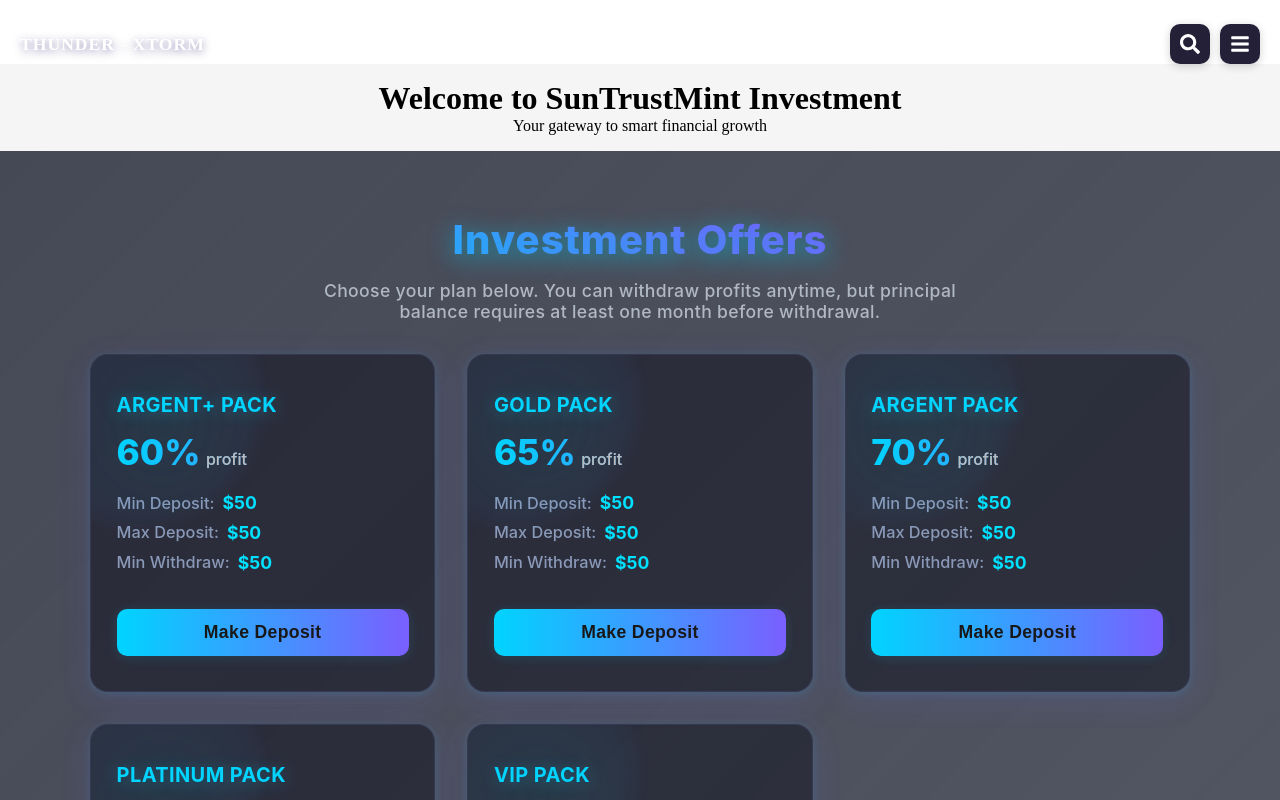
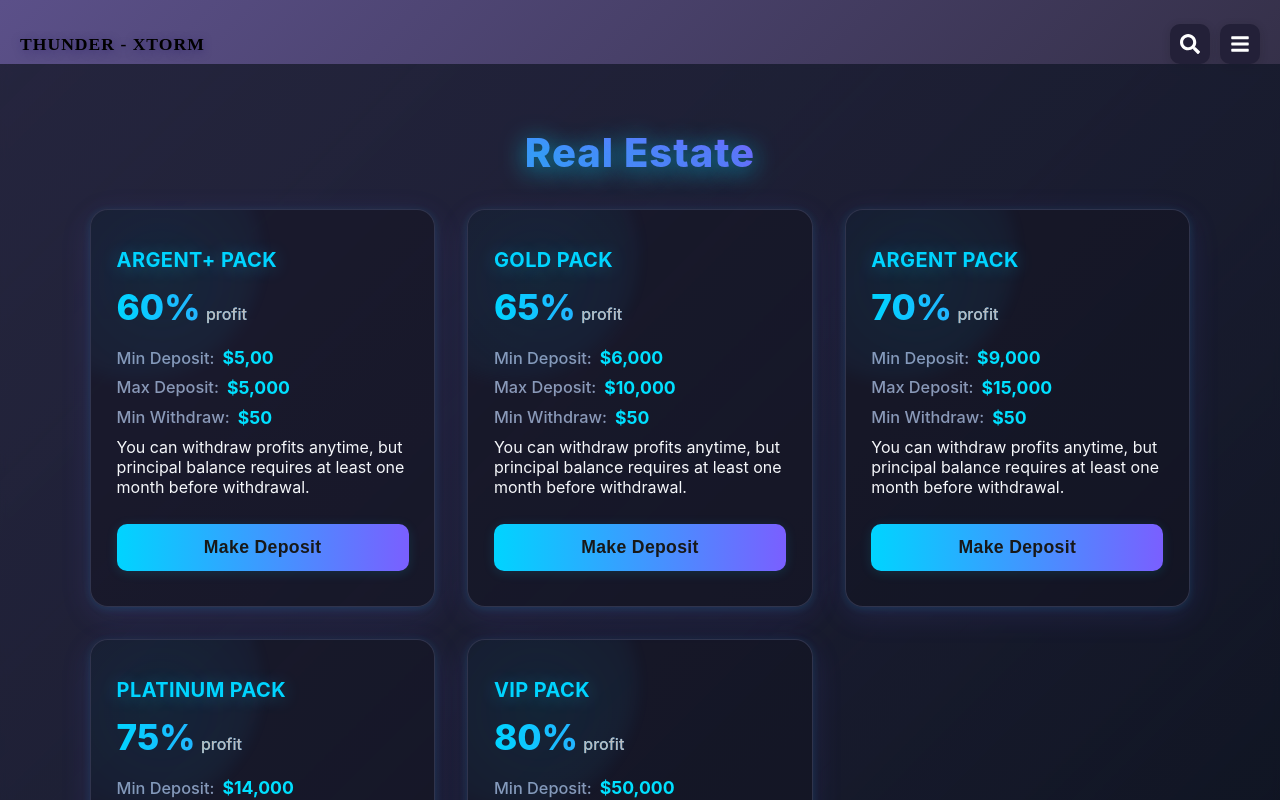
Before and after one commit to Omekagu/thunderX, a React (Create React App) app: page /investmentPlans in a window 1280 px wide. Shown: the top 800 px of the page. Built offline with nearby package versions, Linux system fonts and the light colour scheme.

Commit message:
feat: update Investment Plan component with new deposit values and enhance styles for better user experience

```diff
--- a/src/Components/User/InvestmentplanComponent.jsx
+++ b/src/Components/User/InvestmentplanComponent.jsx
@@ -5,41 +5,41 @@ const plans = [
     id: 1,
     title: 'ARGENT+ PACK',
     profit: '60%',
-    minDeposit: 50,
-    maxDeposit: 50,
-    minWithdraw: 50
+    minDeposit: '5,00',
+    maxDeposit: '5,000',
+    minWithdraw: '50'
   },
   {
     id: 2,
     title: 'GOLD PACK',
     profit: '65%',
-    minDeposit: 50,
-    maxDeposit: 50,
-    minWithdraw: 50
+    minDeposit: '6,000',
+    maxDeposit: '10,000',
+    minWithdraw: '50'
   },
   {
     id: 3,
     title: 'ARGENT PACK',
     profit: '70%',
-    minDeposit: 50,
-    maxDeposit: 50,
-    minWithdraw: 50
+    minDeposit: '9,000',
+    maxDeposit: '15,000',
+    minWithdraw: '50'
   },
   {
     id: 4,
     title: 'PLATINUM PACK',
     profit: '75%',
-    minDeposit: 50,
-    maxDeposit: 50,
-    minWithdraw: 50
+    minDeposit: '14,000',
+    maxDeposit: '20,000',
+    minWithdraw: '50'
   },
   {
     id: 5,
     title: 'VIP PACK',
     profit: '80%',
-    minDeposit: 3000,
-    maxDeposit: 50,
-    minWithdraw: 50
+    minDeposit: '50,000',
+    maxDeposit: '100,000,000',
+    minWithdraw: '50'
   }
 ]
 
@@ -47,11 +47,7 @@ export default function InvestmentPlanComponent () {
   return (
     <section className='investmentplans-section'>
       <div className='investmentplans-header'>
-        <h2>Investment Offers</h2>
-        <p>
-          Choose your plan below. You can withdraw profits anytime, but
-          principal balance requires at least one month before withdrawal.
-        </p>
+        <h2>Real Estate</h2>
       </div>
       <div className='investmentplans-grid'>
         {plans.map(plan => (
@@ -73,6 +69,11 @@ export default function InvestmentPlanComponent () {
                 <span>Min Withdraw:</span> <strong>${plan.minWithdraw}</strong>
               </li>
             </ul>
+
+            <p>
+              You can withdraw profits anytime, but principal balance requires
+              at least one month before withdrawal.
+            </p>
             <button
               className='plan-btn'
               onClick={() => alert(`You selected ${plan.title}`)}
--- a/src/Pages/UserRoutes/tabs/InvestmentPlan.jsx
+++ b/src/Pages/UserRoutes/tabs/InvestmentPlan.jsx
@@ -4,19 +4,8 @@ import MainHeader from '../../../Components/User/MainHeader'
 
 export default function InvestmentPlan () {
   return (
-    <div>
+    <div className='investmentplans'>
       <MainHeader />
-      <header
-        style={{
-          backgroundColor: '#f5f5f5',
-          padding: '1rem',
-          textAlign: 'center'
-        }}
-      >
-        <h1>Welcome to SunTrustMint Investment</h1>
-        <p>Your gateway to smart financial growth</p>
-      </header>
-
       <main>
         <InvestmentPlanComponent />
       </main>
--- a/src/scss/User/_userDashboard.scss
+++ b/src/scss/User/_userDashboard.scss
@@ -28,6 +28,7 @@
 }
 
 .dashboard-header {
+  background: linear-gradient(135deg, #5b5089 0%, #181818 100%);
   display: flex;
   justify-content: space-between;
   align-items: center;
@@ -37,13 +38,14 @@
   z-index: 2;
 
   .logo-section {
+    // background: linear-gradient(135deg, #5b5089 0%, #181818 100%);
     display: flex;
     .brand-name {
       font-weight: 900;
       font-size: 1.1rem;
       letter-spacing: 1px;
       text-transform: uppercase;
-      color: #fff;
+      color: #000;
       text-shadow: 0 2px 8px #22176885;
       transition: color 0.3s;
     }
--- a/src/scss/User/components/_investplanComponent.scss
+++ b/src/scss/User/components/_investplanComponent.scss
@@ -1,3 +1,7 @@
+.investmentplans {
+  padding: '1rem';
+  background: linear-gradient(135deg, #5b5089 0%, #181818 100%);
+}
 .investmentplans-section {
   padding: 4rem 1.5rem;
   background: linear-gradient(
```
